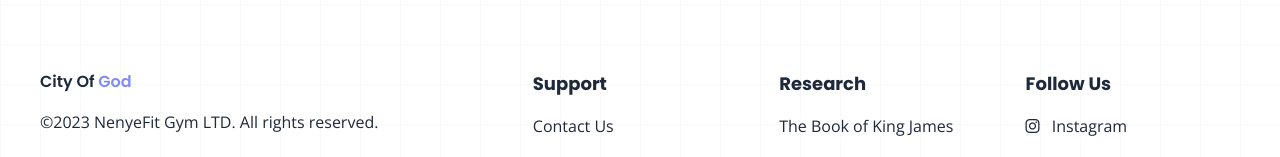
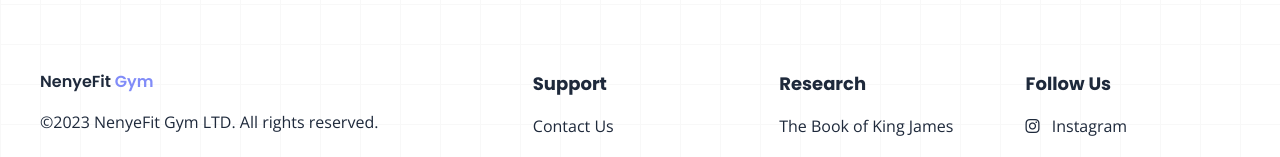
Before and after one commit to Woldreamz/City-of-God, a SvelteKit app: page / in a window 1280 px wide. Shown: the part 6356-6513 px from the top of the page. Built offline with nearby package versions, Linux system fonts and the light colour scheme.

Commit message:
City of God

```diff
--- a/src/components/Footer.svelte
+++ b/src/components/Footer.svelte
@@ -4,7 +4,7 @@
     >
         <div class="flex flex-col gap-4 md:col-span-2">
             <h1 class="font-semibold">
-                City Of <span class="text-indigo-400">God</span>
+                NenyeFit <span class="text-indigo-400">Gym</span>
             </h1>
             <p>©2023 NenyeFit Gym LTD. All rights reserved.</p>
         </div>
```
